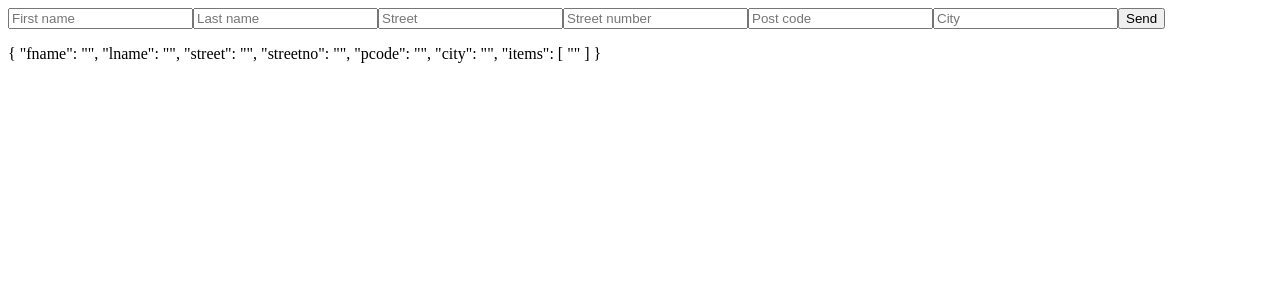
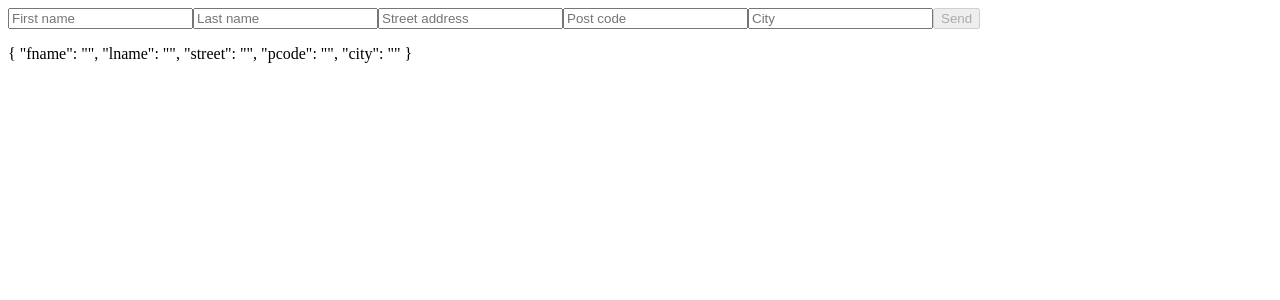
Before and after one commit to LouLapins/angular-webshop-movies, an Angular app: page /checkout in a window 1280 px wide. Shown: the top 300 px of the page. Built offline with nearby package versions, Linux system fonts and the light colour scheme.

Commit message:
Start validation for form. Will add more later

```diff
--- a/src/app/components/checkout-form/checkout-form.component.html
+++ b/src/app/components/checkout-form/checkout-form.component.html
@@ -1,12 +1,10 @@
 <form [formGroup]="addressForm" (ngSubmit)="onSubmit()">
     <input type="text" placeholder="First name" formControlName="fname" />
     <input type="text" placeholder="Last name" formControlName="lname" />
-    <input type="text" placeholder="Street" formControlName="street" />
-    <input type="text" placeholder="Street number" formControlName="streetno" />
+    <input type="text" placeholder="Street address" formControlName="street" />
     <input type="text" placeholder="Post code" formControlName="pcode" />
     <input type="text" placeholder="City" formControlName="city" />
-
-    <button type="submit">Send</button>
+    <button type="submit" [disabled]="addressForm.invalid">Send</button>
 </form>
 
 <p>
--- a/src/app/components/checkout-form/checkout-form.component.ts
+++ b/src/app/components/checkout-form/checkout-form.component.ts
@@ -1,5 +1,5 @@
 import { Component, OnInit } from '@angular/core';
-import { FormBuilder, FormControl, FormGroup } from '@angular/forms';
+import { FormBuilder, Validators } from '@angular/forms';
 
 @Component({
   selector: 'app-checkout-form',
@@ -8,22 +8,12 @@ import { FormBuilder, FormControl, FormGroup } from '@angular/forms';
 })
 export class CheckoutFormComponent implements OnInit {
 
-  // addressForm = new FormGroup({
-  //   fname: new FormControl(''),
-  //   lname: new FormControl(''),
-  //   street: new FormControl(''),
-  //   streetno: new FormControl(''),
-  //   pcode: new FormControl(''),
-  //   city: new FormControl(''),
-  // });
   addressForm = this.fb.group({
-    fname: [''],
-    lname: [''],
-    street: [''],
-    streetno: [''],
-    pcode: [''],
-    city: [''],
-    items: this.fb.array([this.fb.control('')]),
+    fname: ['', Validators.required],
+    lname: ['', Validators.required],
+    street: ['', Validators.required],
+    pcode: ['', Validators.required],
+    city: ['', Validators.required],
   })
 
 
--- a/src/app/components/error/error.component.html
+++ b/src/app/components/error/error.component.html
@@ -1 +1 @@
-<p>error works!</p>
+<h2>Oops, something went wrong!</h2>
--- a/src/app/components/print-product/print-product.component.html
+++ b/src/app/components/print-product/print-product.component.html
@@ -1,4 +1,4 @@
-<div class="product-container">
+<div class="product-container" (click)="showDetails()">
     <img [src]="product.imageUrl" alt="{{product.name}}">
     <h3>{{product.name}} ({{product.year}})</h3>
     <p>{{product.price}} SEK</p>
```
